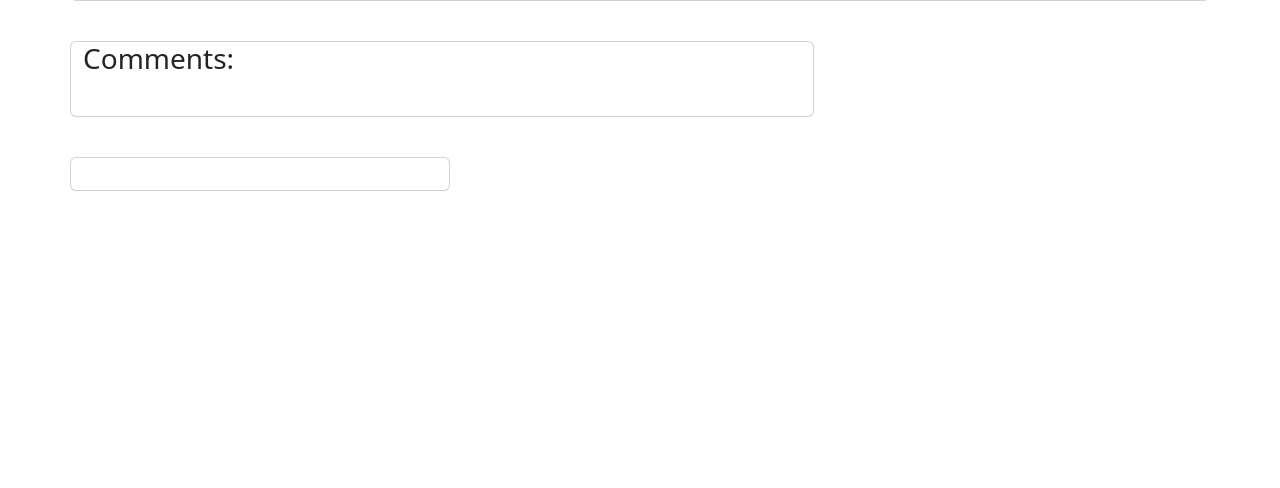
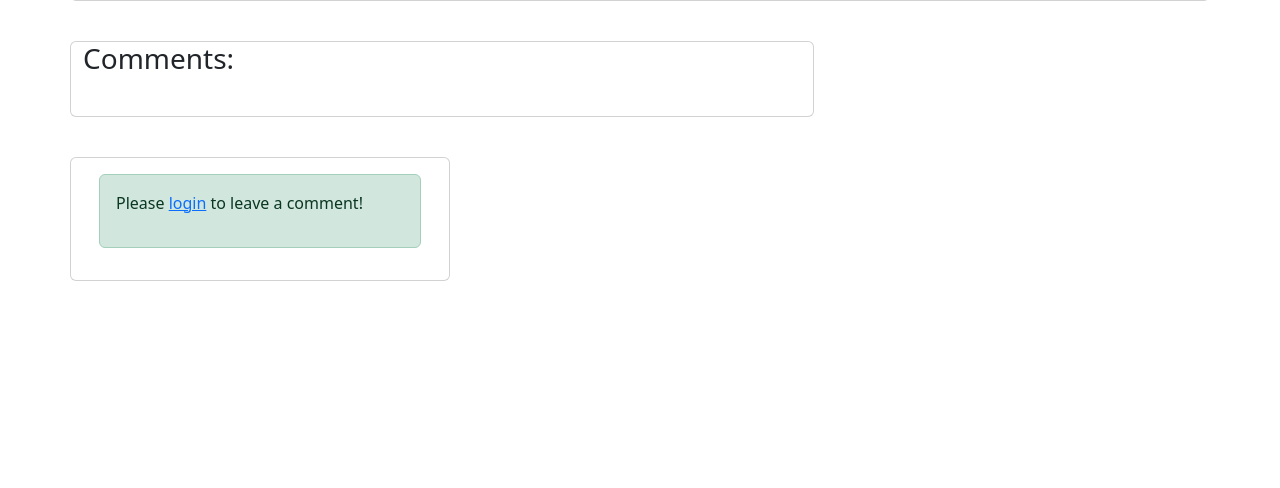
Before and after one commit to tinobragaa/eire-settlers, a Django app: template templates/article_detail.html in a window 1280 px wide. Shown: the part 221-709 px from the top of the page. Run offline with Django 4.2, Linux system fonts and the light colour scheme; the template is opened without the code that fills it, so the values that code supplies are empty; some libraries are stand-ins or nearby versions.

Commit message:
Add: wired up the button to delete comment

```diff
--- a/templates/article_detail.html
+++ b/templates/article_detail.html
@@ -94,6 +94,13 @@
                         </span> wrote:
                     </p>
                     {{ comment.body | linebreaks }}
+                    {% if user.is_authenticated and request.user == comment.member %}
+                    {% if comment_id %}
+                    <div class="col-12 p-0 d-flex">
+                        <a class="btn btn-xs btn-outline-danger mb-4 text-nowrap" href="{% url 'delete-comment' comment_id %}"><i class="fa-solid fa-trash-can"></i> Delete</a>
+                    </div>
+                    {% endif %}
+                    {% endif %}
                 </div>
                 {% endfor %}
             </div>
@@ -105,7 +112,7 @@
             <div class="alert alert-success" role="alert">
                 Your comment is awaiting approval
             </div>
-            {% else %}
+            {% endif %}
             {% if user.is_authenticated %}
 
             <p>{{ user.username }}</p>
@@ -115,7 +122,11 @@
                 {% csrf_token %}
                 <button type="submit" class="btn btn-signup btn-lg">Submit</button>
             </form>
-            {% endif %}
+
+            {% else %}
+            <div class="alert alert-success" role="alert">
+                <p>Please <a href="{% url 'account_login' %}">login</a> to leave a comment!</p>
+            </div>
             {% endif %}
         </div>
     </div>
```
